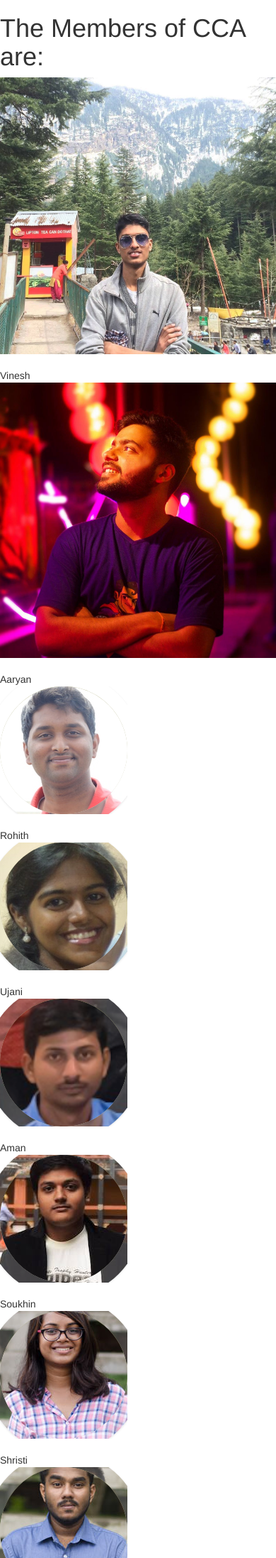
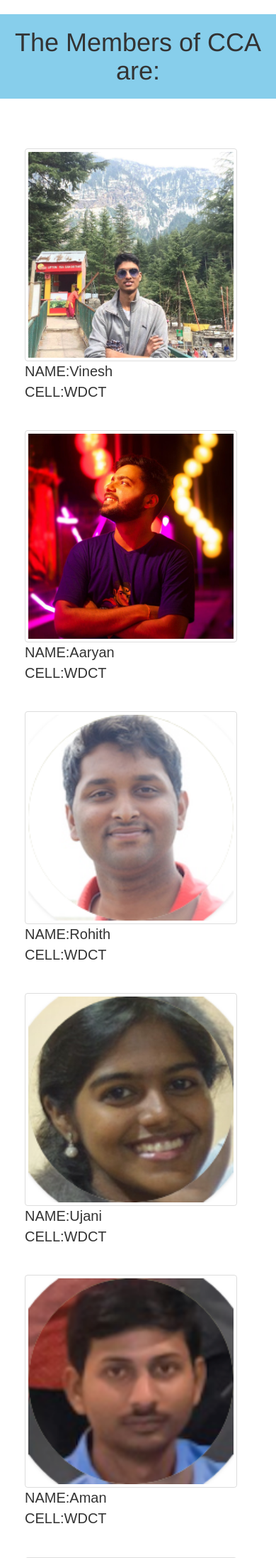
Before and after one commit to Kanishka5/members_page, a Django app: page /members/ in a window 390 px wide. Shown: the top 2195 px of the page at 71% size. Run offline with Django 3.2, Linux system fonts and the light colour scheme; data comes from the database, SQL or seed files in the repository; both versions use the stored data as it was after the commit; some libraries are stand-ins or nearby versions.

Commit message:
css and added members

```diff
--- /dev/null
+++ b/members/static/members/memberstyle.css
@@ -0,0 +1,25 @@
+img{
+    width: 300px;
+    height: 300px;
+}
+
+#image{
+  text-align:justify;
+  font-size: 20px;
+  font-family: fantasy;
+  margin: auto;
+}
+
+div{
+  padding: 20px;
+}
+
+h1{
+  background-color: skyblue;
+  padding: 20px;
+  text-align:center;
+}
+
+#box{
+  background-color: skyblue;
+}
--- a/members/templates/members/memberpage.html
+++ b/members/templates/members/memberpage.html
@@ -1,6 +1,8 @@
 
 <head>
   <title>Members</title>
+  {% load staticfiles %}
+  <link rel="stylesheet" type="text/css" href="{% static 'members/memberstyle.css' %}" />
 
   <link rel="stylesheet" href="https://maxcdn.bootstrapcdn.com/bootstrap/3.3.7/css/bootstrap.min.css">
 
@@ -12,17 +14,18 @@
   <meta name="viewport" content="width=device-width, initial-scale=1">
 </head>
 
-{% load staticfiles %}
 <body>
   <h1>The Members of CCA are: </h1>
-
+  <div class="container">
   <div class="row">
     {% for member in all_member %}
-    <div class="col-lg-3 col-md-4 col-sm-6 col-xs-12">
-      <img src='{{ member.pics.url }}' class="img-responsive" class="img-rounded" alt="{{member.name}}" />
+    <div id="image" class="col-lg-4 col-sm-6 col-xs-12">
+      <img src='{{ member.pics.url }}' class="img-thumbnail" class="img-responsive" alt="{{member.name}}" />
       <br>
-      {{member.name}}
+      NAME:{{member.name}}<br>
+      CELL:{{member.cell}}
     </div>
     {% endfor %}
   </div>
+  </div>
 </body>
```
Also changed, not shown: db.sqlite3, media/21768960_1985098151707959_5229472068176049942_o.jpg (added), media/33136379_1679115988838768_7078199738390020096_o.jpg (added), media/Aaryan.jpg (added), media/Aman.png (added), media/Revanth.png (added), media/Rohith.png (added), media/Sajja.png (added), media/Sarnava.png (added), media/Shenjuti.png (added), media/Shivam.png (added), media/Shristi.png (added), media/Soukhin.png (added), media/Sukesh.png (added), 2 more files.
